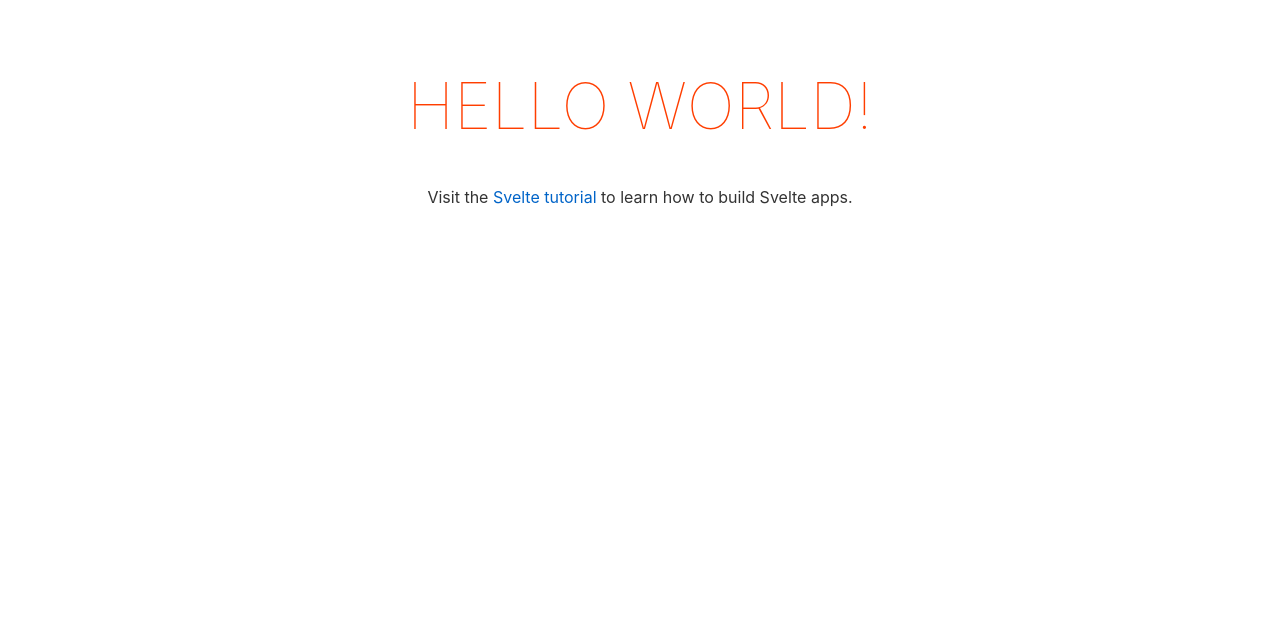
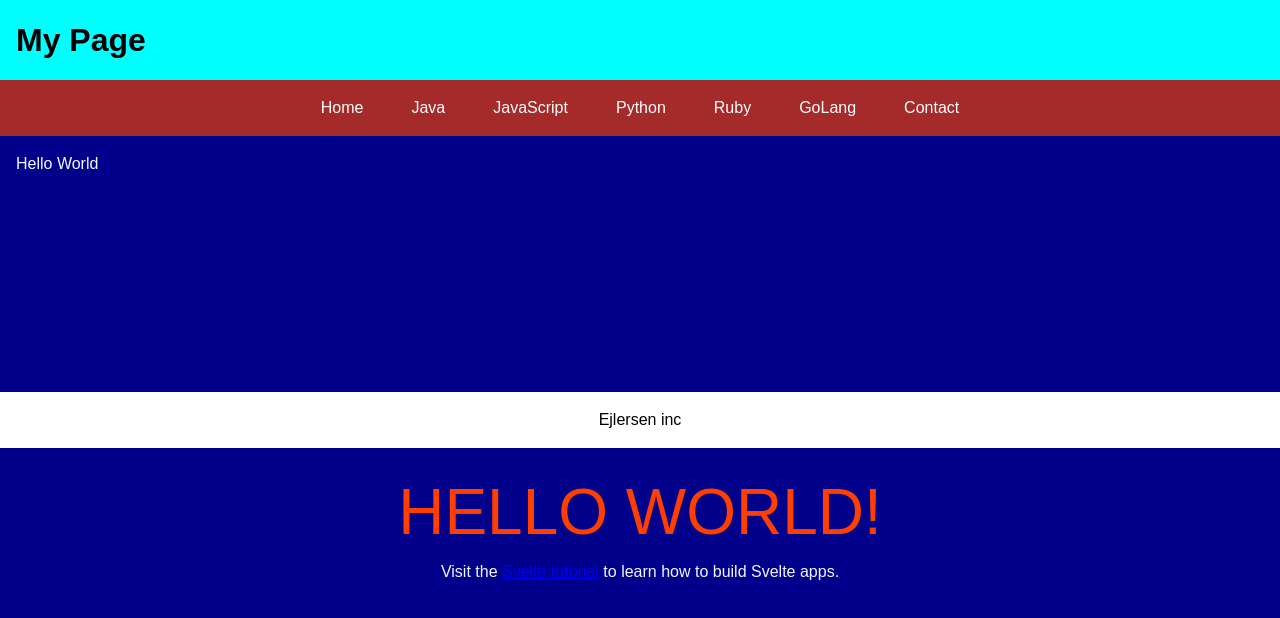
Before and after one commit to Wienerbroed/Portfolio, a Svelte app: page / in a window 1280 px wide. Shown: the top 618 px of the page. Built offline with nearby package versions, Linux system fonts and the light colour scheme.

Commit message:
css.styles added

```diff
--- a/public/index.html
+++ b/public/index.html
@@ -7,11 +7,36 @@
 	<title>Svelte app</title>
 
 	<link rel='icon' type='image/png' href='/favicon.png'>
-	<link rel='stylesheet' href='/global.css'>
-	<link rel='stylesheet' href='/build/bundle.css'>
+	<link rel='stylesheet' href='/styles.css'>
 
-	<script defer src='/build/bundle.js'></script>
+
+
 </head>
+<body>
+	<header>
+		<h1> My Page </h1>
+	</header>
+
+	<nav>
+		<ul>
+			<li><a href="index.html">Home</a></li>
+			<li><a href="java.html">Java</a></li>
+			<li><a href="javaScript.html">JavaScript</a></li>
+			<li><a href="python.html">Python</a></li>
+			<li><a href="ruby.html">Ruby</a></li>
+			<li><a href="golang.html">GoLang</a></li>
+			<li><a href="contact.html">Contact</a></li>
+		</ul>
+	</nav>
+
+	<main>
+		<p> Hello World </p>
+	</main>
+
+	<footer>
+		<p>Ejlersen inc</p>
+	</footer>
+</body>
 
 <body>
 </body>
--- /dev/null
+++ b/public/styles.css
@@ -0,0 +1,63 @@
+* {
+    box-sizing: border-box;
+    margin: 0;
+    padding: 0;
+}
+
+body {
+    font-family: Arial, Helvetica, sans-serif;
+    line-height: 1.5;
+    background-color: darkblue;
+    color: aliceblue;
+    display: flex;
+    flex-direction: column;
+    min-height: 100vh;
+}
+
+header {
+    background-color: aqua;
+    color: black;
+    padding: 1rem;
+}
+
+header h1 {
+    margin: 0;
+}
+
+nav {
+    background-color: brown;
+}
+
+nav ul  {
+    list-style: none;
+    display: flex;
+    justify-content: center;
+}
+
+nav ul li {
+    margin: 0.5rem;
+}
+
+nav ul li a {
+    color: white;
+    text-decoration: none;
+    padding: 0.5rem 1rem;
+    display: block;
+    transition: background-color 0.3s;
+}
+
+nav ul li a:hover {
+    background-color: blue;
+}
+
+main {
+    flex: 1;
+    padding: 1rem;
+}
+
+footer {
+    background-color: white;
+    color: black;
+    text-align: center;
+    padding: 1rem;
+}
```
Also changed, not shown: controllers/generelInfoController.js (+7 -0 lines), public/golang.html (+11 -0 lines), public/python.html (+11 -0 lines), public/ruby.html (+11 -0 lines).
